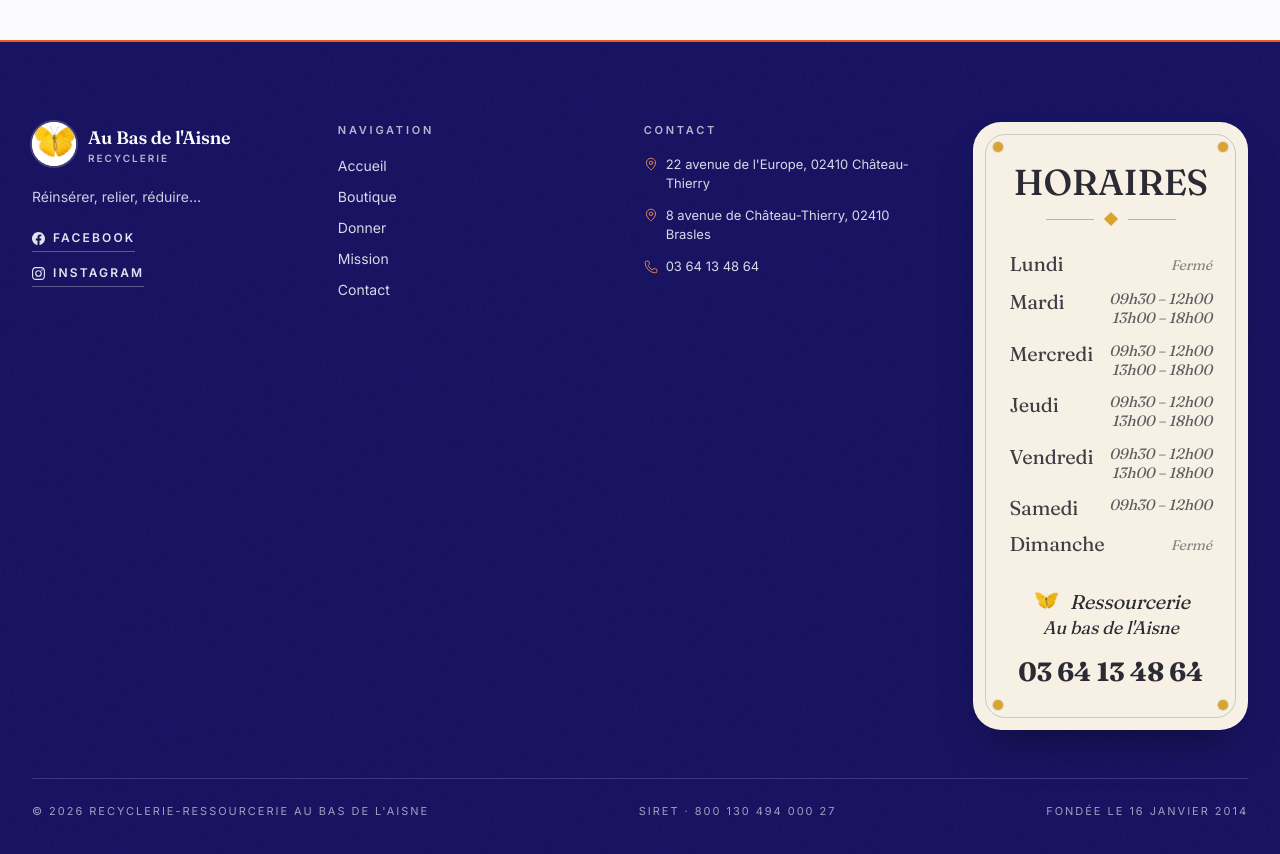
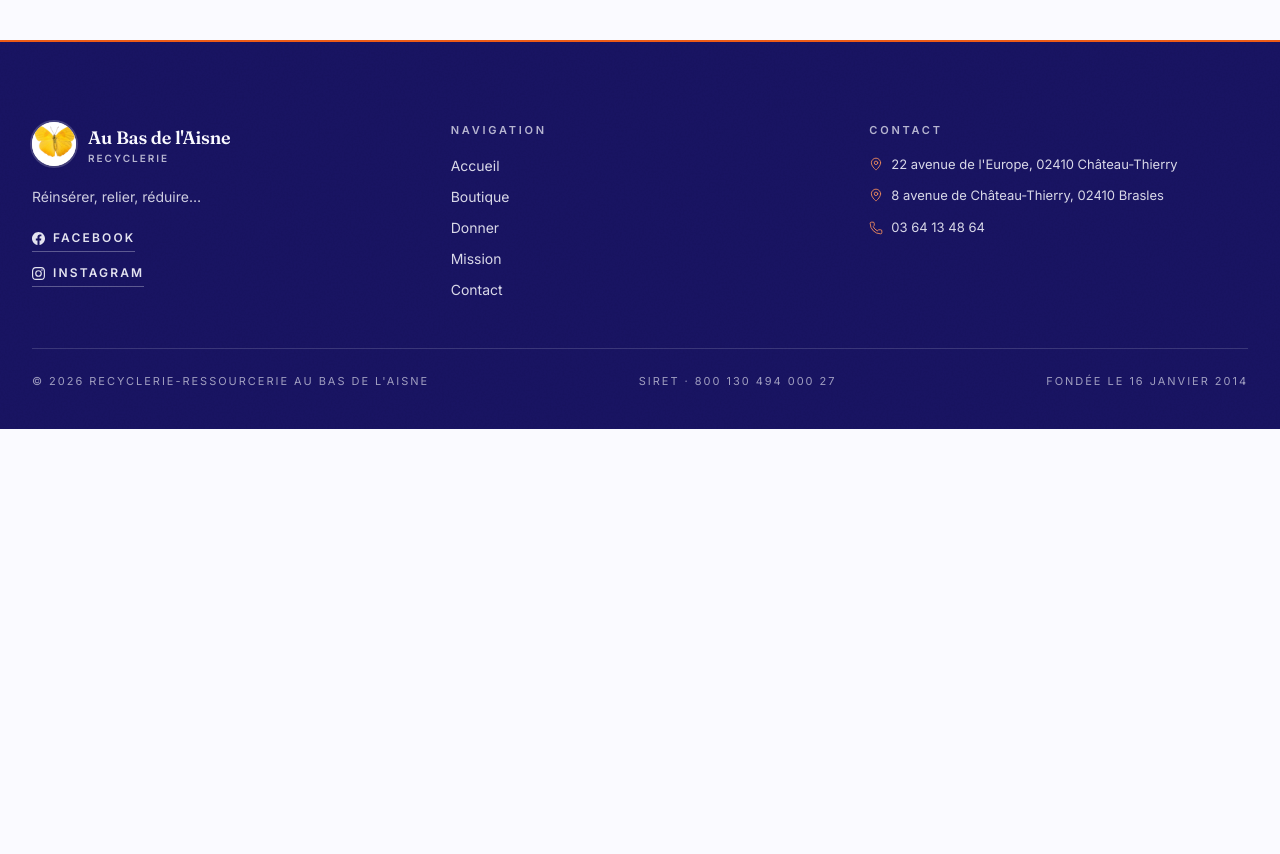
Before and after one commit to aubasdelaisne-lang/aubasdelaisne, a Next.js app: page /boutique in a window 1280 px wide. Shown: the part 4600-5454 px from the top of the page. After the commit the page ends 5029 px from the top, so only its background shows below. Built offline with nearby package versions, Linux system fonts and the light colour scheme; no server answers.

Commit message:
Retire la plaque horaires du footer (footer trop long)
Footer revenu à 3 colonnes (marque / navigation / contact).
La plaque horaires reste sur accueil, contact et boutique.

Co-Authored-By: Claude Opus 4.8 <noreply@anthropic.com>

```diff
--- a/components/ui/Footer.tsx
+++ b/components/ui/Footer.tsx
@@ -5,7 +5,6 @@ import Image from "next/image"
 import { motion } from "framer-motion"
 import { MapPin, Phone } from "lucide-react"
 import { SITE } from "@/lib/constants"
-import HorairesPlaque from "@/components/ui/HorairesPlaque"
 
 const ease = [0.22, 1, 0.36, 1] as const
 
@@ -46,8 +45,7 @@ export default function Footer() {
       />
 
       <div className="relative z-10 max-w-[1300px] mx-auto px-4 md:px-8 pt-16 md:pt-20 pb-10">
-        <div className="grid grid-cols-1 lg:grid-cols-[1fr_auto] gap-12 lg:gap-16 items-start">
-          <div className="grid grid-cols-1 sm:grid-cols-3 gap-10">
+        <div className="grid grid-cols-1 sm:grid-cols-3 gap-10">
 
           {/* Brand */}
           <motion.div
@@ -163,12 +161,6 @@ export default function Footer() {
               {SITE.phone}
             </motion.a>
           </motion.div>
-          </div>
-
-          {/* Horaires — plaque émail */}
-          <div className="flex justify-center lg:justify-end">
-            <HorairesPlaque />
-          </div>
         </div>
 
         {/* Bottom bar */}
```
